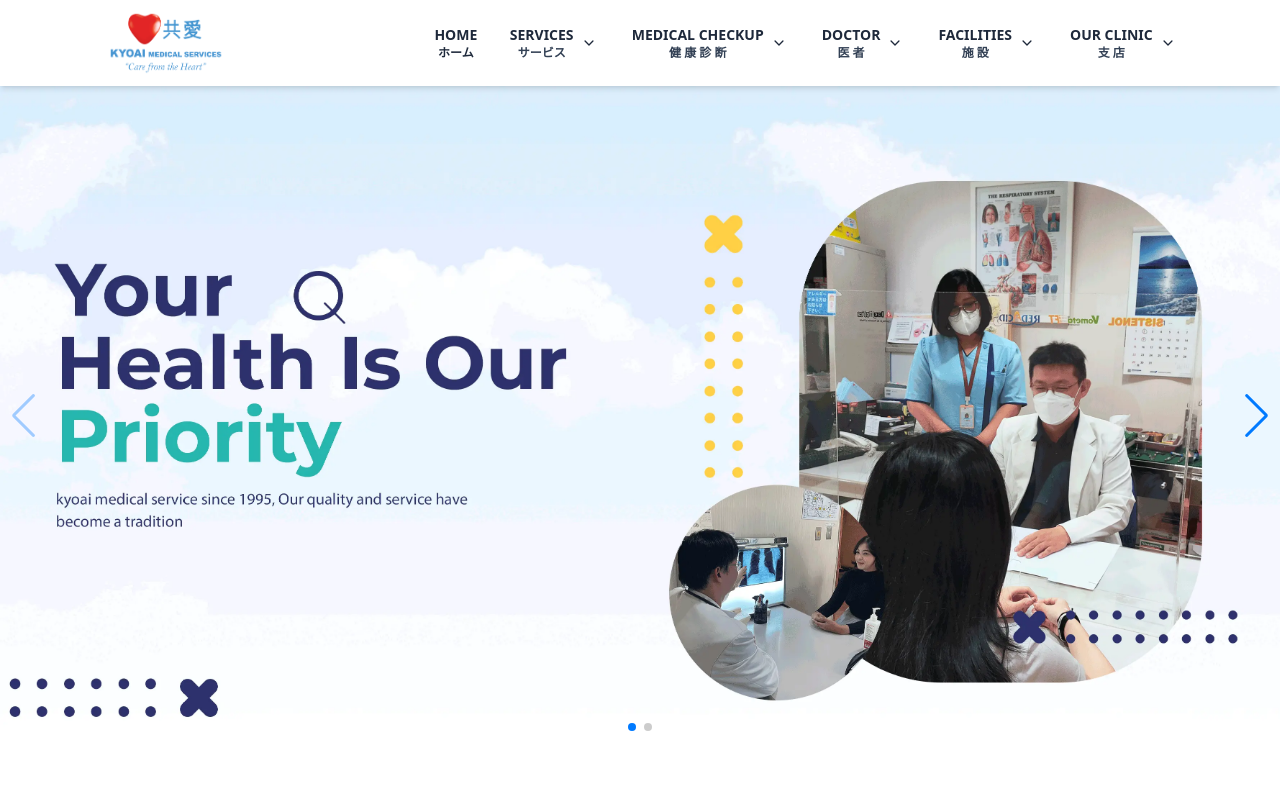
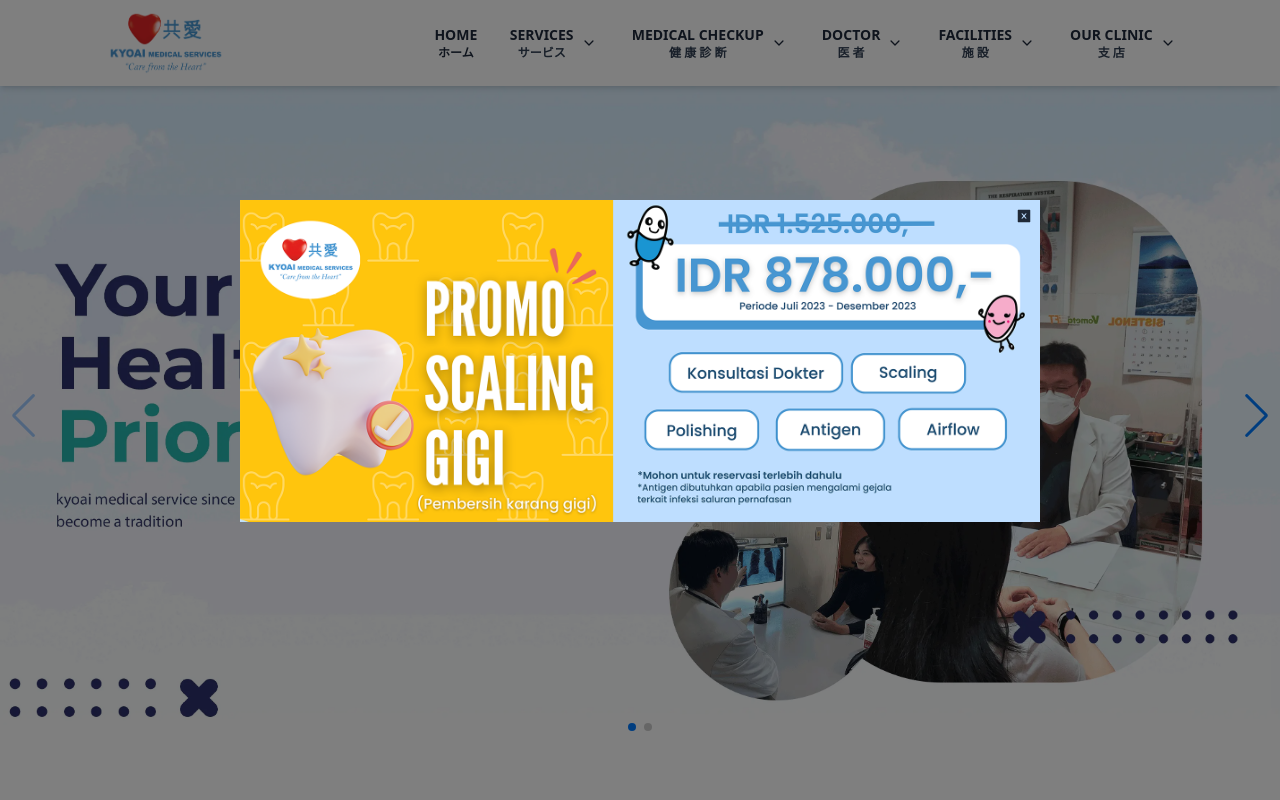
Before and after one commit to Deucaliongit/kyoaimedicalservice, a React (Create React App) app: page / in a window 1280 px wide. Shown: the top 800 px of the page. Built offline with nearby package versions, Linux system fonts and the light colour scheme.

Commit message:
Penambahan Promo Banner saat web di akses

```diff
--- /dev/null
+++ b/src/component/PromoBanner.jsx
@@ -0,0 +1,52 @@
+import React, { useEffect, useRef } from "react";
+import banner from "../assets/img/promo1.png";
+import banner2 from "../assets/img/promoMobile.png";
+import { AiFillCloseSquare } from "react-icons/ai";
+
+const PromoBanner = ({ onClose }) => {
+  const bannerRef = useRef(null);
+
+  useEffect(() => {
+    const handleClickInside = (event) => {
+      // Cek apakah event target adalah elemen div yang memiliki ref
+      if (bannerRef.current && bannerRef.current.contains(event.target)) {
+        // Klik di dalam elemen div, tutup banner
+        onClose();
+      }
+    };
+
+    document.addEventListener("mousedown", handleClickInside);
+
+    return () => {
+      document.removeEventListener("mousedown", handleClickInside);
+    };
+  }, [onClose]);
+
+  return (
+    <div
+      ref={bannerRef}
+      className="fixed top-0 left-0 w-full h-full flex justify-center items-center bg-black bg-opacity-50 text-white p-4 text-center z-50"
+    >
+      <div className="relative w-[800px] h:[500px] md:h-[400px] mx-auto">
+        <button
+          className="absolute top-2 right-2 text-gray-800 hover:text-gray-400 focus:outline-none"
+          onClick={onClose}
+        >
+          <AiFillCloseSquare />
+        </button>
+        <img
+          src={banner}
+          alt="Promo Banner"
+          className="hidden md:inline-block w-full h-auto"
+        />
+        <img
+          src={banner2}
+          alt="Promo Banner 2"
+          className="md:hidden w-full h-auto"
+        />
+      </div>
+    </div>
+  );
+};
+
+export default PromoBanner;
--- a/src/component/pages/Home.jsx
+++ b/src/component/pages/Home.jsx
@@ -1,4 +1,4 @@
-import React from "react";
+import React, { useState, useEffect } from "react";
 import Content from "../Content";
 import Footer from "../Footer";
 import Hero from "../Hero";
@@ -7,8 +7,14 @@
 import Services from "../Services";
 
 import Slider from "../Slider";
+import PromoBanner from "../PromoBanner";
 
 const Home = () => {
+  const [showBanner, setShowBanner] = useState(true);
+
+  const handleCloseBanner = () => {
+    setShowBanner(false);
+  };
   return (
     <div>
       <Slider />
@@ -17,6 +23,7 @@
       <Content />
       <News />
       <Location />
+      {showBanner && <PromoBanner onClose={handleCloseBanner} />}
     </div>
   );
 };
```
Also changed, not shown: src/assets/img/promoMobile.png (added).
